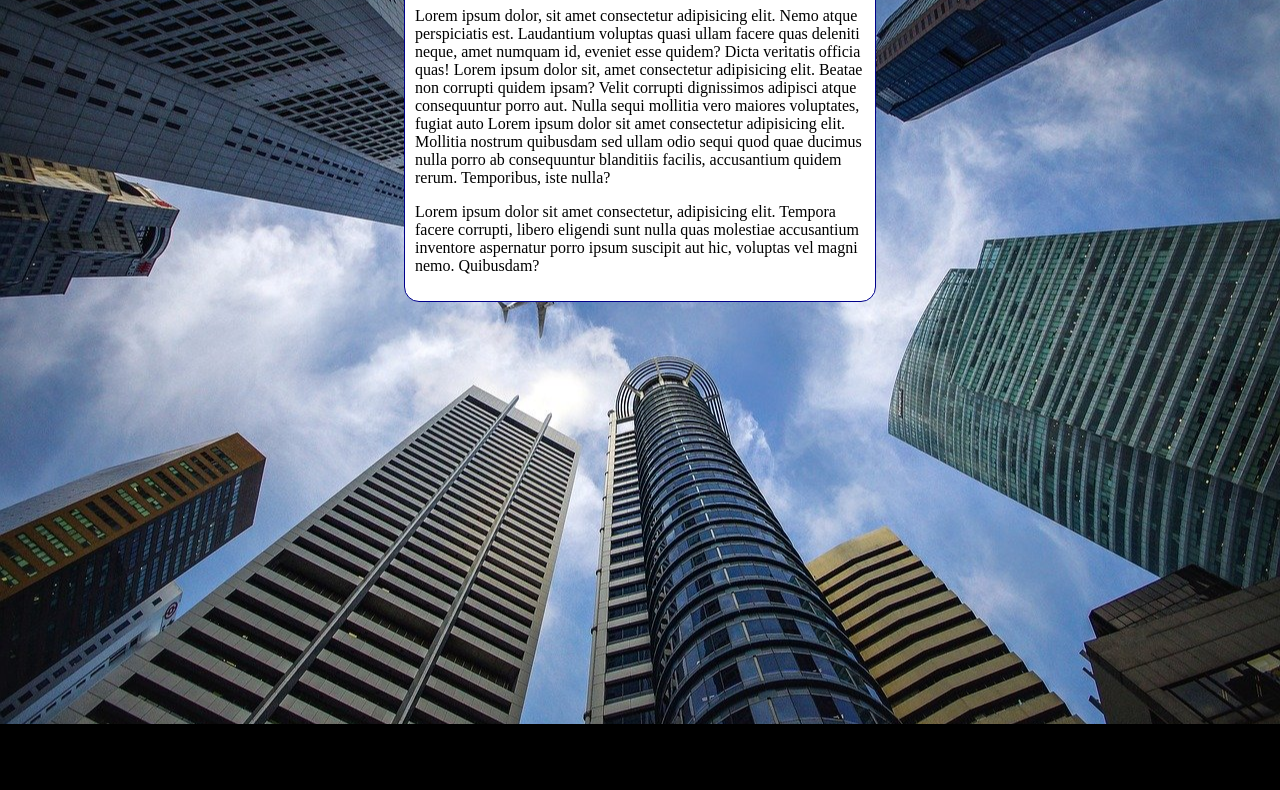
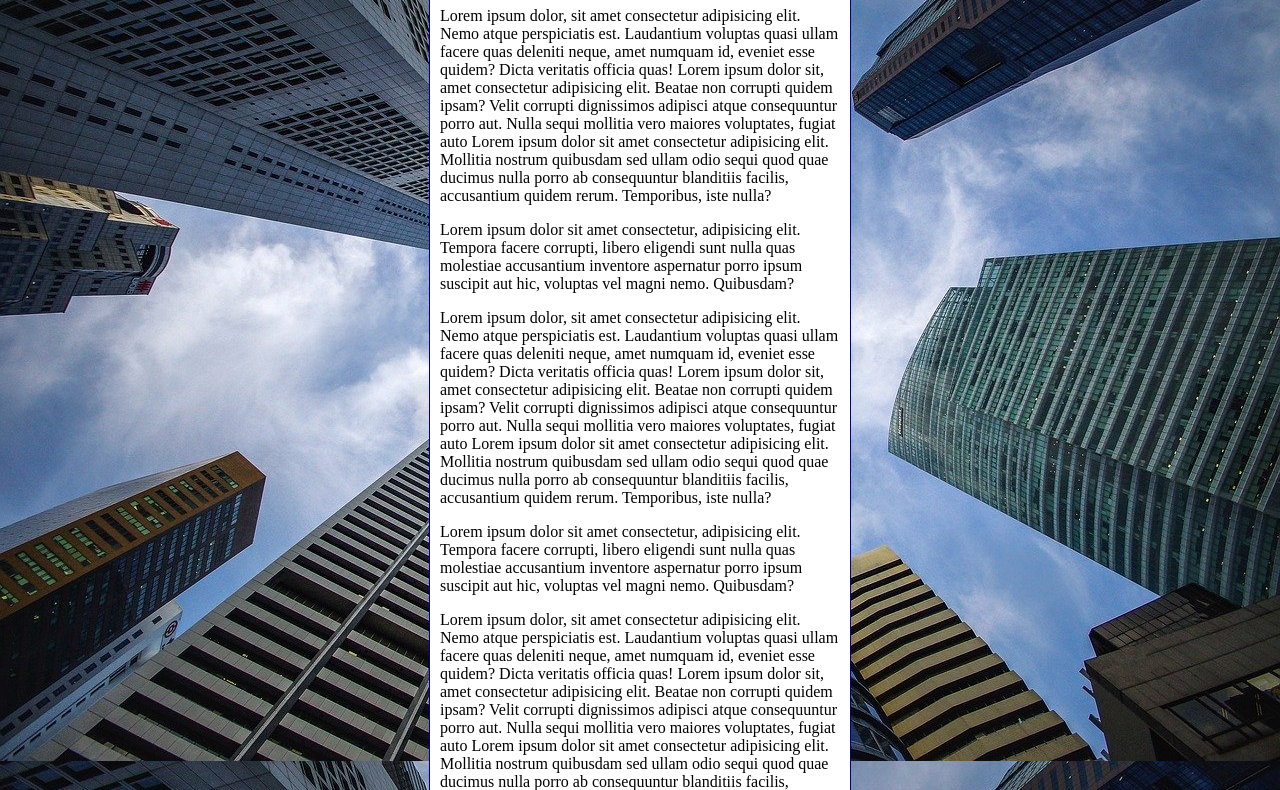
Before and after one commit to MiguelFers/html-css, a plain HTML site: page exercicios/ex022/fundo006.html in a window 1280 px wide. Shown: the part 92-882 px from the top of the page. Before the commit the page ends 816 px from the top, so only its background shows below. Drawn offline with Linux system fonts and the light colour scheme.

Commit message:
atualizei o ex022/fundo006

```diff
--- a/exercicios/ex022/fundo006.html
+++ b/exercicios/ex022/fundo006.html
@@ -3,20 +3,30 @@
 <head>
     <meta charset="UTF-8">
     <meta name="viewport" content="width=device-width, initial-scale=1.0">
-    <title>Document</title>
+    <title>Fundo fixo de tela</title>
 
     <style>
         body{
             height: 100vh;
-            background-color: black;
+
+            /*background-color: black;
             background-image: url(imagens/wallpaper002.jpg);
             background-repeat: no-repeat;
             background-position: center center;
             background-size: cover;
+            background-attachment: fixed;*/
+
+        /* Shorthand-background
+            color > image > position > repeat > [size] > attachment
+
+            [size]: ainda nao funciona, tem que fazer ele separado. deve ser colocado depois da shorthand
+        */
+        background: black url(imagens/wallpaper002.jpg) center center no-repeat fixed;
+        background-size: cover;
         }
         main{
             background-color: white;
-            width: 450px;
+            max-width: 400px;
             padding: 10px;
             margin: auto;
             border: 1px solid darkblue;
@@ -28,6 +38,9 @@
     <main>
         <h1>Teste de imagem de fundo</h1>
         <p>Lorem ipsum dolor, sit amet consectetur adipisicing elit. Nemo atque perspiciatis est. Laudantium voluptas quasi ullam facere quas deleniti neque, amet numquam id, eveniet esse quidem? Dicta veritatis officia quas! Lorem ipsum dolor sit, amet consectetur adipisicing elit. Beatae non corrupti quidem ipsam? Velit corrupti dignissimos adipisci atque consequuntur porro aut. Nulla sequi mollitia vero maiores voluptates, fugiat auto Lorem ipsum dolor sit amet consectetur adipisicing elit. Mollitia nostrum quibusdam sed ullam odio sequi quod quae ducimus nulla porro ab consequuntur blanditiis facilis, accusantium quidem rerum. Temporibus, iste nulla?</p>
+        <p>Lorem ipsum dolor sit amet consectetur, adipisicing elit. Tempora facere corrupti, libero eligendi sunt nulla quas molestiae accusantium inventore aspernatur porro ipsum suscipit aut hic, voluptas vel magni nemo. Quibusdam?</p>  <p>Lorem ipsum dolor, sit amet consectetur adipisicing elit. Nemo atque perspiciatis est. Laudantium voluptas quasi ullam facere quas deleniti neque, amet numquam id, eveniet esse quidem? Dicta veritatis officia quas! Lorem ipsum dolor sit, amet consectetur adipisicing elit. Beatae non corrupti quidem ipsam? Velit corrupti dignissimos adipisci atque consequuntur porro aut. Nulla sequi mollitia vero maiores voluptates, fugiat auto Lorem ipsum dolor sit amet consectetur adipisicing elit. Mollitia nostrum quibusdam sed ullam odio sequi quod quae ducimus nulla porro ab consequuntur blanditiis facilis, accusantium quidem rerum. Temporibus, iste nulla?</p>
+        <p>Lorem ipsum dolor sit amet consectetur, adipisicing elit. Tempora facere corrupti, libero eligendi sunt nulla quas molestiae accusantium inventore aspernatur porro ipsum suscipit aut hic, voluptas vel magni nemo. Quibusdam?</p> <p>Lorem ipsum dolor, sit amet consectetur adipisicing elit. Nemo atque perspiciatis est. Laudantium voluptas quasi ullam facere quas deleniti neque, amet numquam id, eveniet esse quidem? Dicta veritatis officia quas! Lorem ipsum dolor sit, amet consectetur adipisicing elit. Beatae non corrupti quidem ipsam? Velit corrupti dignissimos adipisci atque consequuntur porro aut. Nulla sequi mollitia vero maiores voluptates, fugiat auto Lorem ipsum dolor sit amet consectetur adipisicing elit. Mollitia nostrum quibusdam sed ullam odio sequi quod quae ducimus nulla porro ab consequuntur blanditiis facilis, accusantium quidem rerum. Temporibus, iste nulla?</p>
+        <p>Lorem ipsum dolor sit amet consectetur, adipisicing elit. Tempora facere corrupti, libero eligendi sunt nulla quas molestiae accusantium inventore aspernatur porro ipsum suscipit aut hic, voluptas vel magni nemo. Quibusdam?</p> <p>Lorem ipsum dolor, sit amet consectetur adipisicing elit. Nemo atque perspiciatis est. Laudantium voluptas quasi ullam facere quas deleniti neque, amet numquam id, eveniet esse quidem? Dicta veritatis officia quas! Lorem ipsum dolor sit, amet consectetur adipisicing elit. Beatae non corrupti quidem ipsam? Velit corrupti dignissimos adipisci atque consequuntur porro aut. Nulla sequi mollitia vero maiores voluptates, fugiat auto Lorem ipsum dolor sit amet consectetur adipisicing elit. Mollitia nostrum quibusdam sed ullam odio sequi quod quae ducimus nulla porro ab consequuntur blanditiis facilis, accusantium quidem rerum. Temporibus, iste nulla?</p>
         <p>Lorem ipsum dolor sit amet consectetur, adipisicing elit. Tempora facere corrupti, libero eligendi sunt nulla quas molestiae accusantium inventore aspernatur porro ipsum suscipit aut hic, voluptas vel magni nemo. Quibusdam?</p>
     </main>
 </body>
```
